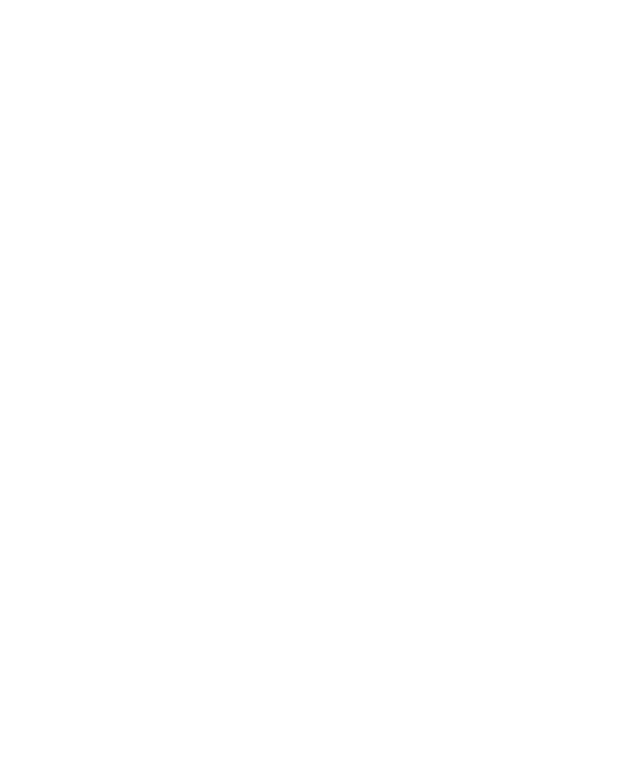
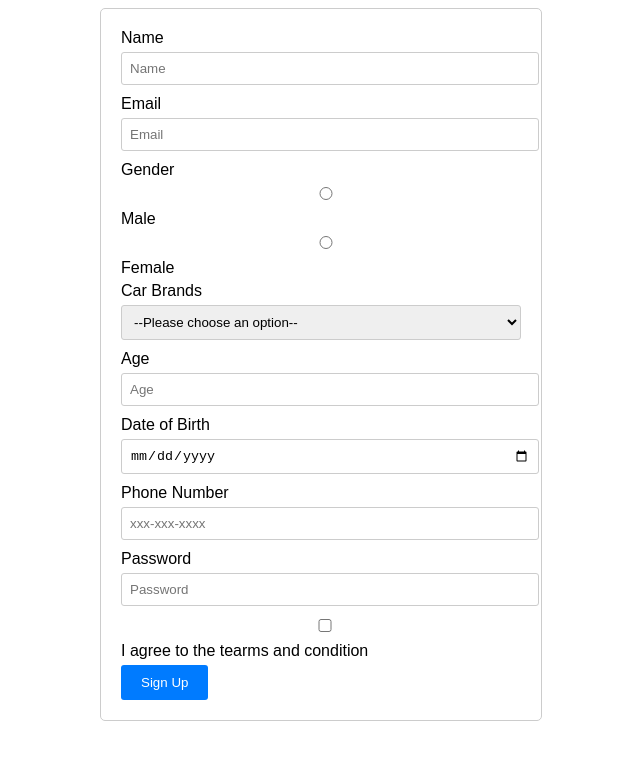
Before and after one commit to acciojob/signup-form-car-728902, a website: page main.html in a window 1280 px wide. Shown: the whole page, without its empty margins (319-959 px from the left). Drawn offline with Linux system fonts and the light colour scheme.

Commit message:
created a submission

```diff
--- a/main.html
+++ b/main.html
@@ -3,14 +3,83 @@
 <html>
 
 <head>
-	<link rel="stylesheet" href="styles.css">
+<title>Signup Form</title>
+    <style>
+        body {
+            font-family: Arial, sans-serif;
+        }
+        form {
+            max-width: 400px;
+            margin: 0 auto;
+            padding: 20px;
+            border: 1px solid #ccc;
+            border-radius: 5px;
+        }
+        label {
+            display: block;
+            margin-bottom: 5px;
+        }
+        input, select {
+            width: 100%;
+            padding: 8px;
+            margin-bottom: 10px;
+            border: 1px solid #ccc;
+            border-radius: 3px;
+        }
+        button {
+            background-color: #007bff;
+            color: #fff;
+            padding: 10px 20px;
+            border: none;
+            border-radius: 3px;
+            cursor: pointer;
+        }
+        button:hover {
+            background-color: #0056b3;
+        }
+    </style>
 </head>
+<body>
+    <form action="#" method="post">
+        <label for="name">Name</label>
+        <input type="text" id="name" name="name" placeholder="Name" required>
 
-<body>
-	<!-- the entire body must be written by student -->
-    <script type="text/javascript" src="./script.js">
-</script>
+        <label for="email">Email</label>
+        <input type="email" id="email" name="email" placeholder="Email" required>
 
+        <label>Gender</label>
+        <input type="radio" id="gender_m" name="gender" value="male" required>
+        <label for="gender_m">Male</label>
+        <input type="radio" id="gender_f" name="gender" value="female" required>
+        <label for="gender_f">Female</label>
+
+        <label for="cars">Car Brands</label>
+        <select id="cars" name="cars" required>
+            <option value="" disabled selected>--Please choose an option--</option>
+            <option value="toyota">Toyota</option>
+            <option value="honda">Honda</option>
+            <option value="ford">Ford</option>
+            <option value="chevrolet">Chevrolet</option>
+        </select>
+
+        <label for="age">Age</label>
+        <input type="number" id="age" name="age" placeholder="Age" required>
+
+        <label for="dob">Date of Birth</label>
+        <input type="date" id="dob" name="dob" required>
+
+        <label for="tel">Phone Number</label>
+        <input type="tel" id="tel" name="tel" placeholder="xxx-xxx-xxxx">
+
+        <label for="password">Password</label>
+        <input type="password" id="password" name="password" placeholder="Password" required>
+
+        <label>
+            <input type="checkbox" id="tos" name="tos" required>
+            I agree to the tearms and condition
+        </label>
+
+        <button type="submit">Sign Up</button>
+    </form>
 </body>
-
 </html>
```
